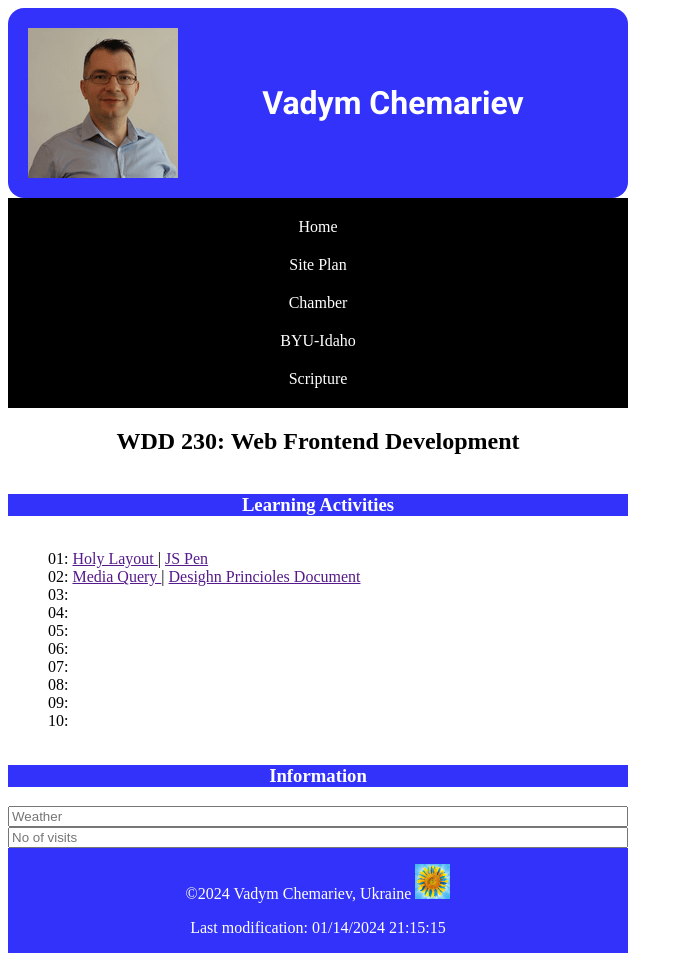
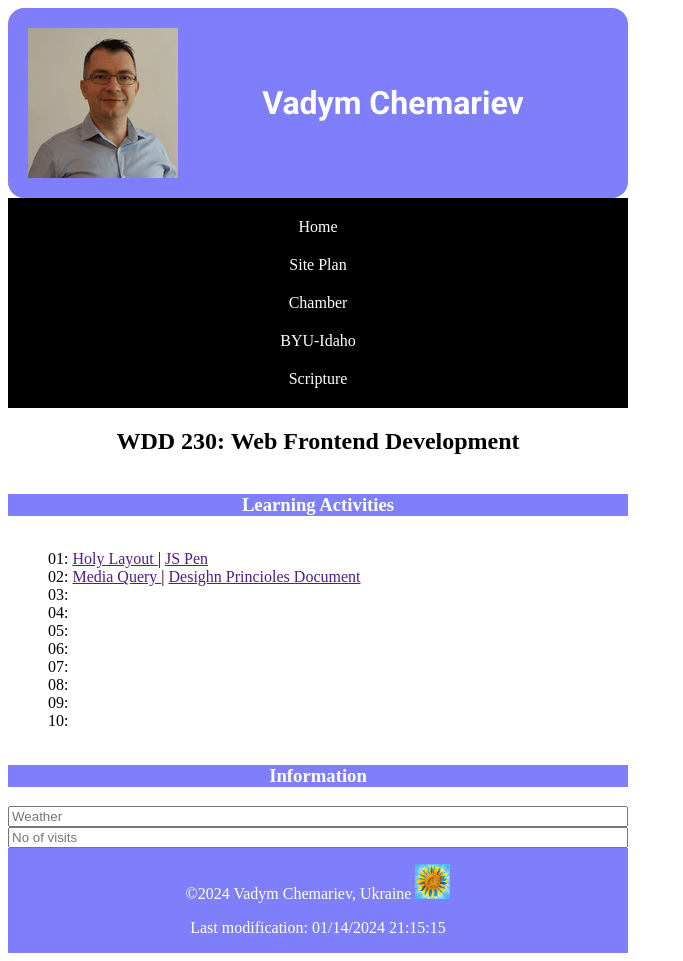
Before and after one commit to 1Vadim/WDD230, a plain HTML site: page index.html in a window 1280 px wide. Shown: the whole page, without its empty margins (0-683 px from the left). Drawn offline with Linux system fonts and the light colour scheme.

Commit message:
color changes

```diff
--- a/styles/base.css
+++ b/styles/base.css
@@ -15,7 +15,7 @@ header {
   display: grid;
   grid-template-columns: 150px auto;
   align-items: center;
-  background-color: rgba(50, 50, 250, 1);
+  background-color: rgba(50, 50, 250, 0.625);
   color: white;
   text-align: center;
   border-radius: 1em;
@@ -51,11 +51,11 @@ main {
 }
 
 h3 {
-  background-color: rgba(50, 50, 250, 1);
+  background-color: rgba(50, 50, 250, 0.625);
   color: white;
 }
 
 footer {
-  background-color: rgba(50, 50, 250, 1);
+  background-color: rgba(50, 50, 250, 0.625);
   color: white;
 }
```
